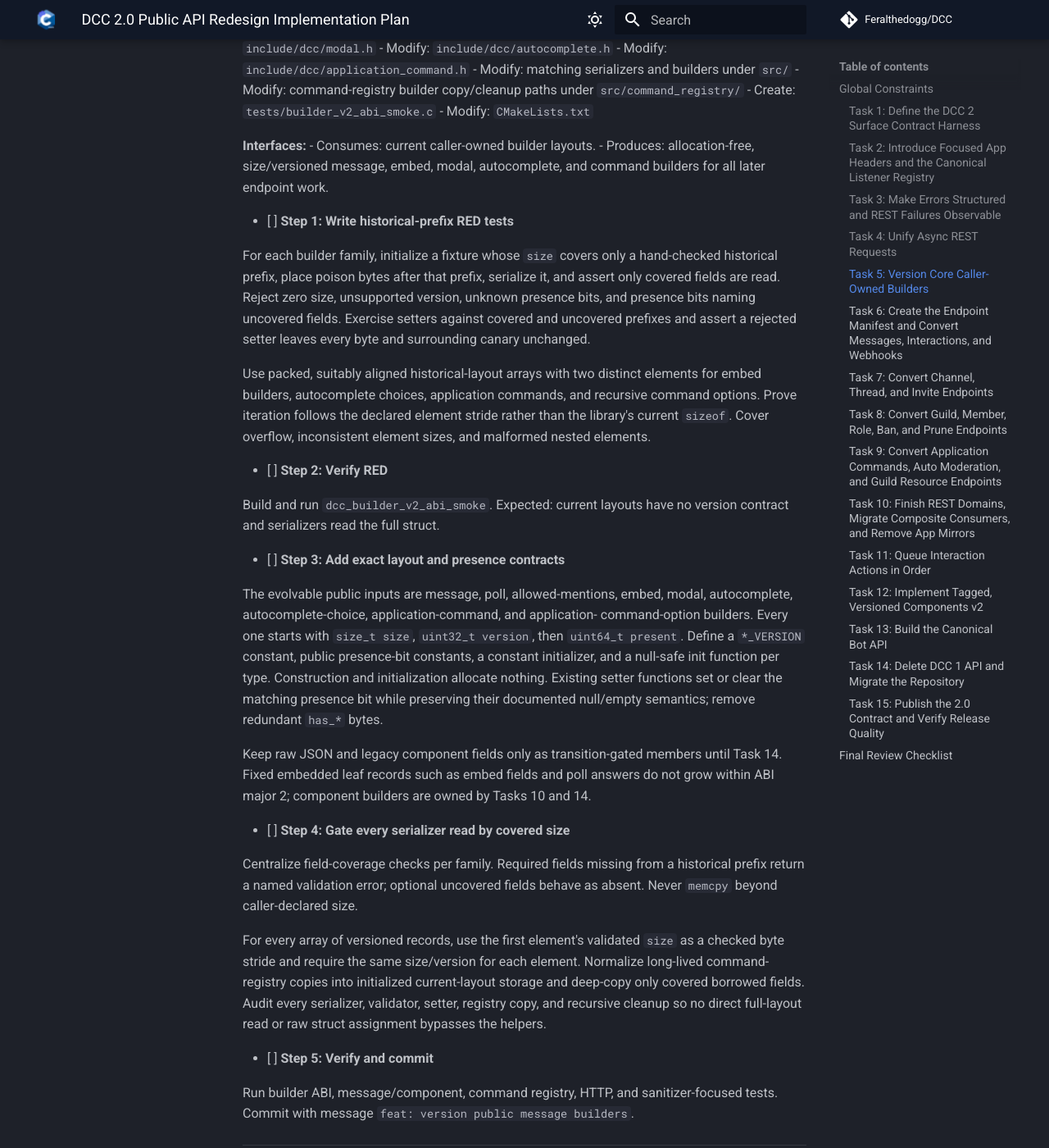
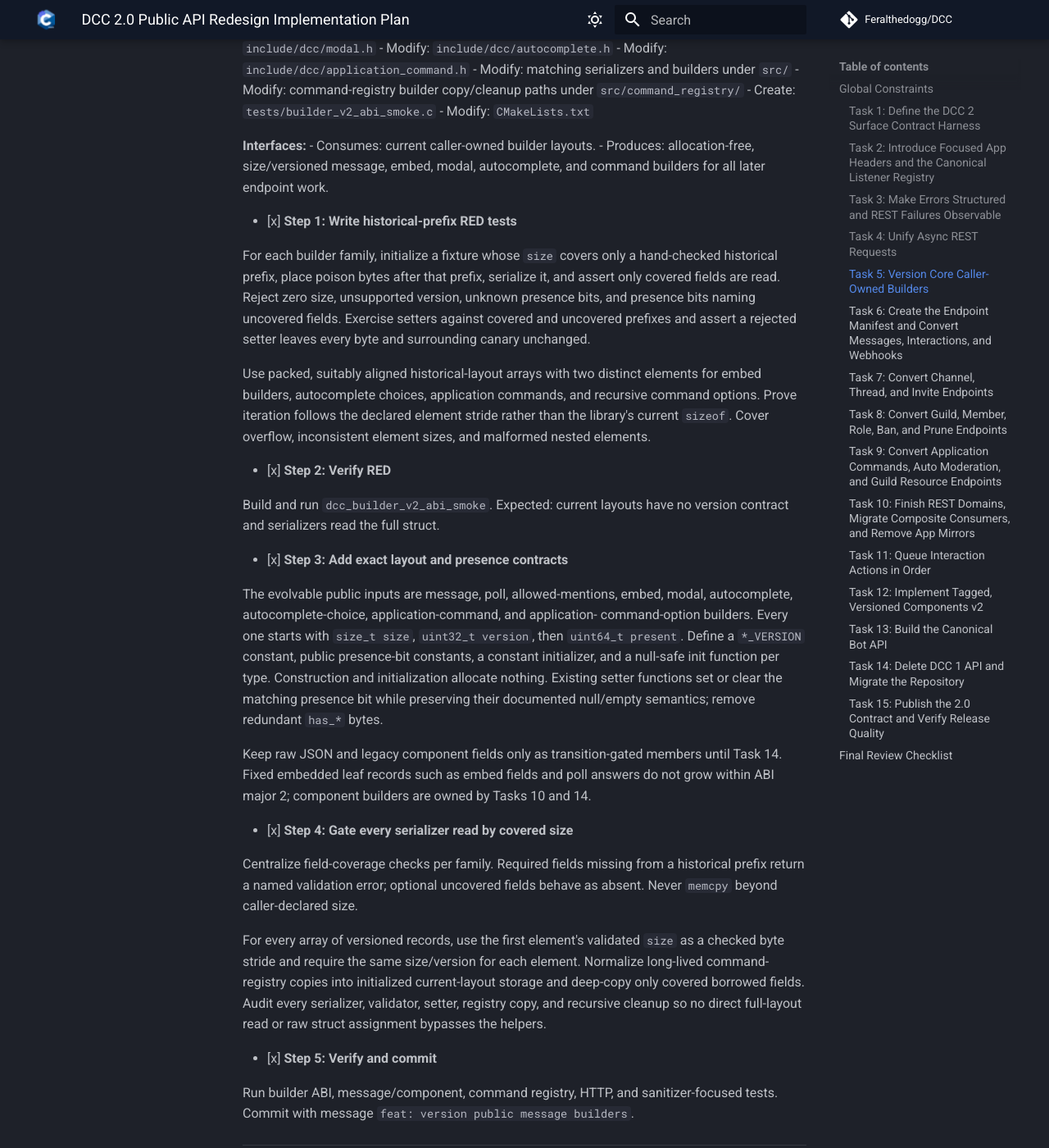
Before and after one commit to Feralthedogg/DCC, an MkDocs documentation site: the page built from docs/superpowers/plans/2026-08-11-dcc-2.0-api-redesign.md, in a window 1280 px wide and 1400 px high, scrolled down 11102 px. Shown: the whole window at 82% size. Built offline with MkDocs 1.6.1 and Material for MkDocs 9.7.7, drawn with Linux system fonts in a browser that asks for light colours; comment, search, counter and statistics services are not loaded.

Commit message:
docs: complete versioned builder task

```diff
--- a/docs/superpowers/plans/2026-08-11-dcc-2.0-api-redesign.md
+++ b/docs/superpowers/plans/2026-08-11-dcc-2.0-api-redesign.md
@@ -538,7 +538,7 @@ Commit the request API, internals, tests, and CMake changes with message `feat:
 - Produces: allocation-free, size/versioned message, embed, modal,
   autocomplete, and command builders for all later endpoint work.
 
-- [ ] **Step 1: Write historical-prefix RED tests**
+- [x] **Step 1: Write historical-prefix RED tests**
 
 For each builder family, initialize a fixture whose `size` covers only a
 hand-checked historical prefix, place poison bytes after that prefix, serialize
@@ -553,12 +553,12 @@ recursive command options. Prove iteration follows the declared element stride
 rather than the library's current `sizeof`. Cover overflow, inconsistent
 element sizes, and malformed nested elements.
 
-- [ ] **Step 2: Verify RED**
+- [x] **Step 2: Verify RED**
 
 Build and run `dcc_builder_v2_abi_smoke`. Expected: current layouts have no
 version contract and serializers read the full struct.
 
-- [ ] **Step 3: Add exact layout and presence contracts**
+- [x] **Step 3: Add exact layout and presence contracts**
 
 The evolvable public inputs are message, poll, allowed-mentions, embed, modal,
 autocomplete, autocomplete-choice, application-command, and application-
@@ -573,7 +573,7 @@ Keep raw JSON and legacy component fields only as transition-gated members
 until Task 14. Fixed embedded leaf records such as embed fields and poll answers
 do not grow within ABI major 2; component builders are owned by Tasks 10 and 14.
 
-- [ ] **Step 4: Gate every serializer read by covered size**
+- [x] **Step 4: Gate every serializer read by covered size**
 
 Centralize field-coverage checks per family. Required fields missing from a
 historical prefix return a named validation error; optional uncovered fields
@@ -586,7 +586,7 @@ storage and deep-copy only covered borrowed fields. Audit every serializer,
 validator, setter, registry copy, and recursive cleanup so no direct full-layout
 read or raw struct assignment bypasses the helpers.
 
-- [ ] **Step 5: Verify and commit**
+- [x] **Step 5: Verify and commit**
 
 Run builder ABI, message/component, command registry, HTTP, and sanitizer-focused
 tests. Commit with message `feat: version public message builders`.
```
